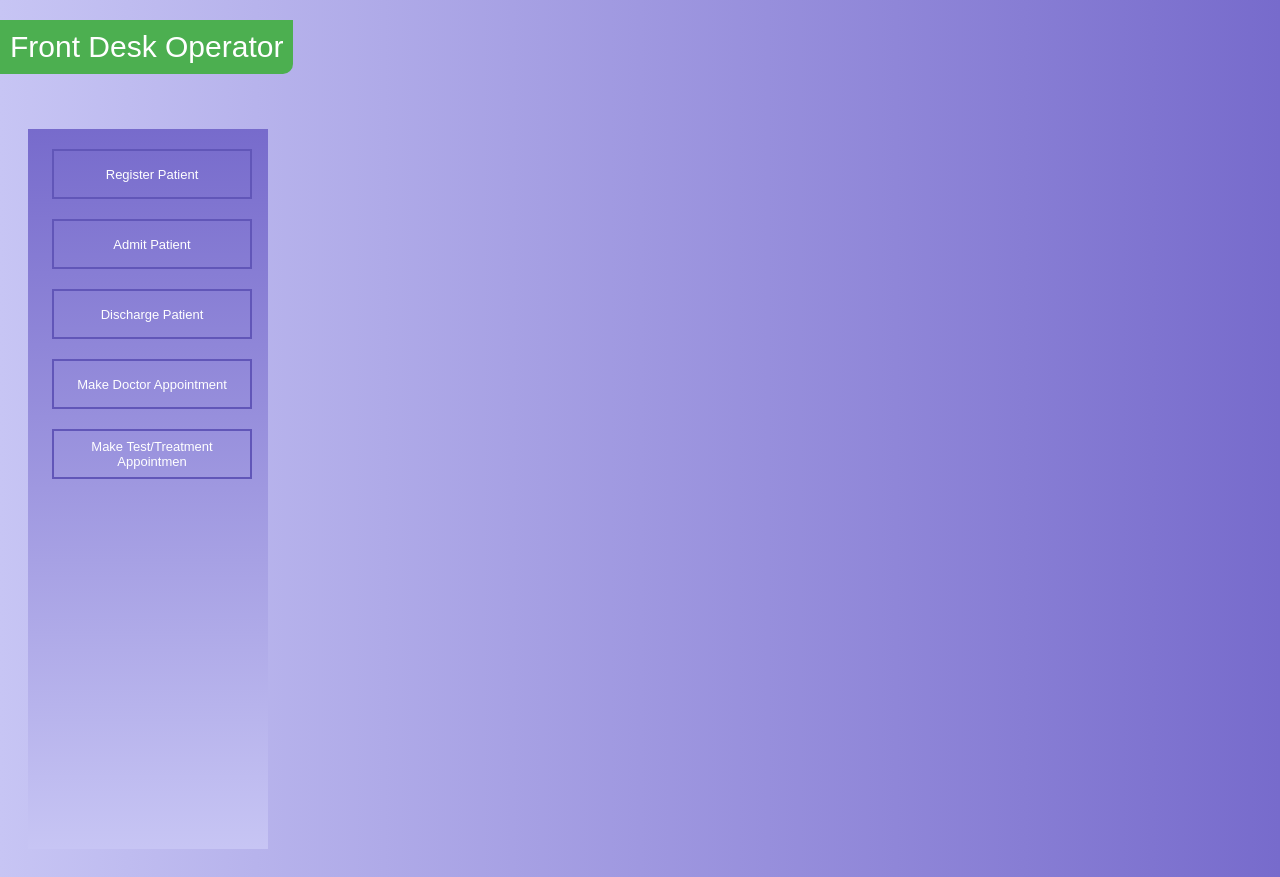
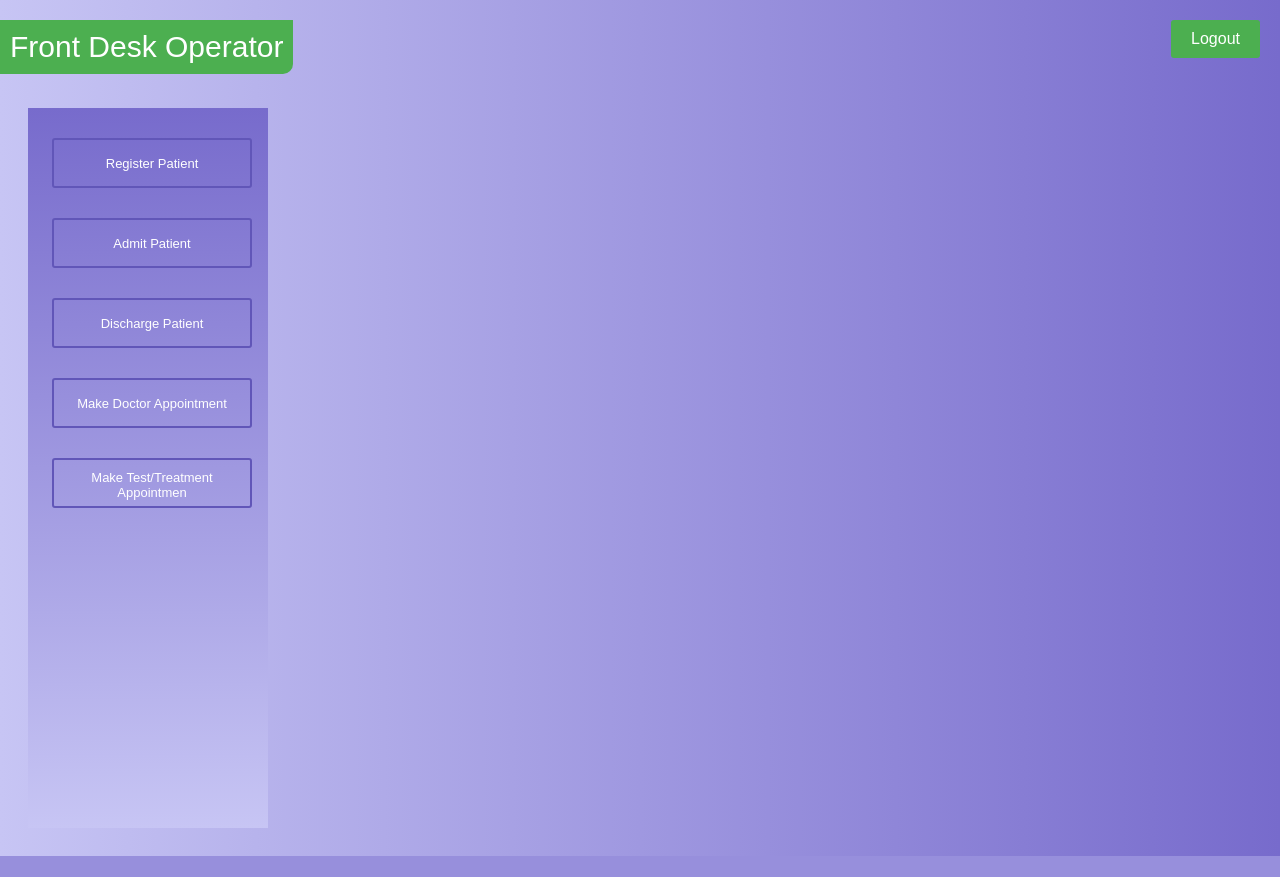
Before and after one commit to preritpaliwal/HospitalManagementSystem, a Flask app: page /frontdesk/1/1 in a window 1280 px wide. After the commit the page ends 856 px from the top, so only its background shows below. Run offline with Flask 2, Linux system fonts and the light colour scheme; some libraries are stand-ins or nearby versions.

Commit message:
logout buttons mfs

```diff
--- a/static/css/front_desk_op_style.css
+++ b/static/css/front_desk_op_style.css
@@ -189,3 +189,26 @@ input[type="submit"]:hover {
 .hidden {
   display: none;
 }
+
+button {
+  margin-right: 10px;
+  margin-top: 10px;
+  background-color: #4CAF50;
+  color: white;
+  border: none;
+  cursor: pointer;
+  padding: 10px 20px;
+  border-radius: 3px;
+  font-size: 16px;
+}
+
+button:hover{
+  background-color: #45a049;
+}
+
+.logout-button {
+  position: absolute;
+  top: 0;
+  right: 0;
+  padding: 10px;
+}
```
Also changed, not shown: static/css/adminstyle.css (+16 -0 lines).
